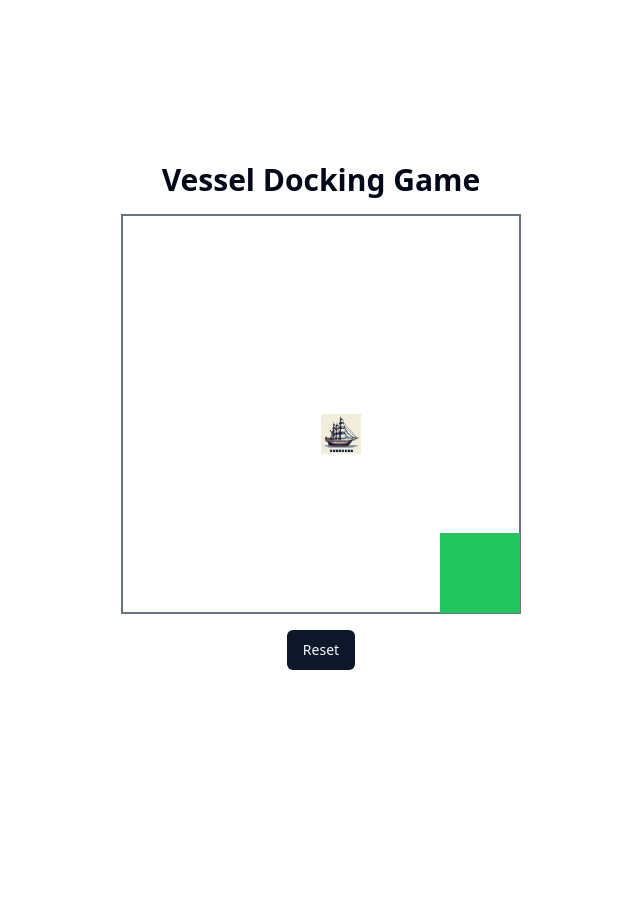
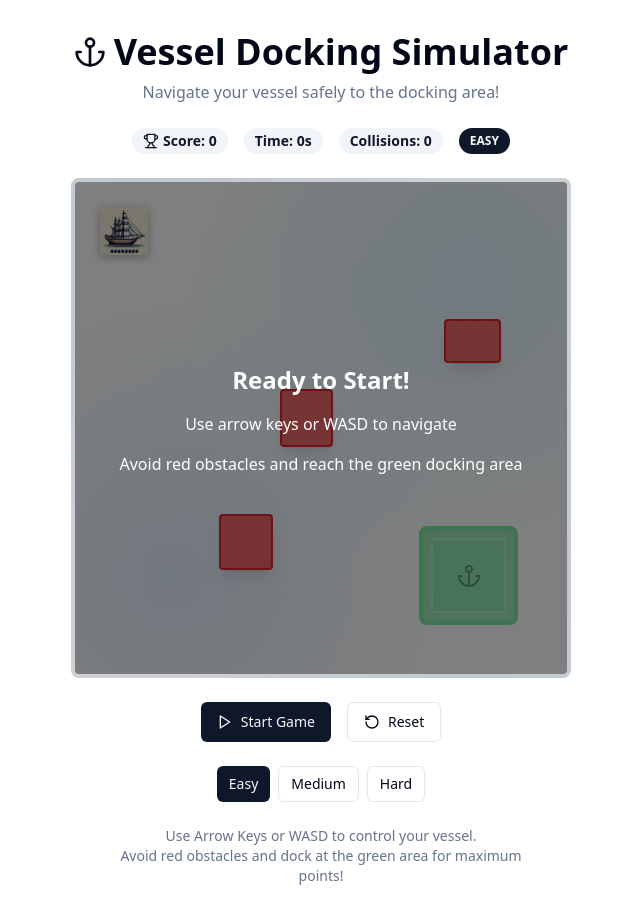
Before and after one commit to GPT-Engineer-App/vessel-dock-master, a React (Vite) app: page /vessel-docking-game in a window 1280 px wide. Shown: the whole page, without its empty margins (319-959 px from the left). Before the commit the page ends 832 px from the top, so only its background shows below. Built offline with nearby package versions, Linux system fonts and the light colour scheme.

Commit message:
Add features to vessel game

```diff
--- a/src/pages/VesselDockingGame.jsx
+++ b/src/pages/VesselDockingGame.jsx
@@ -1,30 +1,74 @@
-import React, { useState, useEffect, useRef } from "react";
+import React, { useState, useEffect, useRef, useCallback } from "react";
 import { Button } from "@/components/ui/button";
+import { Badge } from "@/components/ui/badge";
+import { Anchor, Trophy, RotateCcw, Play, Pause } from "lucide-react";
+import { toast } from "sonner";
 import vesselImage from "/public/images/vessel.png";
 
 const VesselDockingGame = () => {
-  const [vesselPosition, setVesselPosition] = useState({ top: 50, left: 50 });
+  const [vesselPosition, setVesselPosition] = useState({ top: 10, left: 10 });
   const [vesselVelocity, setVesselVelocity] = useState({ top: 0, left: 0 });
   const [isDocked, setIsDocked] = useState(false);
+  const [isPlaying, setIsPlaying] = useState(false);
+  const [score, setScore] = useState(0);
+  const [timeElapsed, setTimeElapsed] = useState(0);
+  const [collisions, setCollisions] = useState(0);
+  const [difficulty, setDifficulty] = useState('easy');
+  const [gameStatus, setGameStatus] = useState('ready'); // ready, playing, docked, failed
   const gameAreaRef = useRef(null);
 
+
+  // Difficulty settings
+  const difficultySettings = {
+    easy: { speed: 0.8, obstacles: 3, dockSize: 20, timeBonus: 1 },
+    medium: { speed: 1.2, obstacles: 5, dockSize: 15, timeBonus: 2 },
+    hard: { speed: 1.8, obstacles: 8, dockSize: 12, timeBonus: 3 }
+  };
+
+  // Generate obstacles based on difficulty
+  const [obstacles, setObstacles] = useState([]);
+
+  const generateObstacles = useCallback(() => {
+    const count = difficultySettings[difficulty].obstacles;
+    const newObstacles = [];
+    for (let i = 0; i < count; i++) {
+      newObstacles.push({
+        id: i,
+        top: Math.random() * 70 + 10,
+        left: Math.random() * 70 + 10,
+        width: 8 + Math.random() * 4,
+        height: 8 + Math.random() * 4
+      });
+    }
+    setObstacles(newObstacles);
+  }, [difficulty]);
+
   const handleKeyDown = (e) => {
-    if (isDocked) return;
+    if (!isPlaying || isDocked) return;
 
+    const speed = difficultySettings[difficulty].speed;
     setVesselVelocity((prevVelocity) => {
       const newVelocity = { ...prevVelocity };
       switch (e.key) {
         case "ArrowUp":
-          newVelocity.top = -1;
+        case "w":
+        case "W":
+          newVelocity.top = -speed;
           break;
         case "ArrowDown":
-          newVelocity.top = 1;
+        case "s":
+        case "S":
+          newVelocity.top = speed;
           break;
         case "ArrowLeft":
-          newVelocity.left = -1;
+        case "a":
+        case "A":
+          newVelocity.left = -speed;
           break;
         case "ArrowRight":
-          newVelocity.left = 1;
+        case "d":
+        case "D":
+          newVelocity.left = speed;
           break;
         default:
           break;
@@ -39,10 +83,18 @@ const VesselDockingGame = () => {
       switch (e.key) {
         case "ArrowUp":
         case "ArrowDown":
+        case "w":
+        case "W":
+        case "s":
+        case "S":
           newVelocity.top = 0;
           break;
         case "ArrowLeft":
         case "ArrowRight":
+        case "a":
+        case "A":
+        case "d":
+        case "D":
           newVelocity.left = 0;
           break;
         default:
@@ -51,6 +103,17 @@ const VesselDockingGame = () => {
       return newVelocity;
     });
   };
+
+  // Timer effect
+  useEffect(() => {
+    let interval;
+    if (isPlaying && !isDocked) {
+      interval = setInterval(() => {
+        setTimeElapsed(prev => prev + 1);
+      }, 1000);
+    }
+    return () => clearInterval(interval);
+  }, [isPlaying, isDocked]);
 
   useEffect(() => {
     const handleKeyDownWrapper = (e) => handleKeyDown(e);
@@ -61,56 +124,280 @@ const VesselDockingGame = () => {
       window.removeEventListener("keydown", handleKeyDownWrapper);
       window.removeEventListener("keyup", handleKeyUpWrapper);
     };
-  }, [isDocked]);
+  }, [isPlaying, isDocked, difficulty]);
+
+  // Collision detection with obstacles
+  const checkCollisions = useCallback((position) => {
+    for (let obstacle of obstacles) {
+      if (
+        position.left < obstacle.left + obstacle.width &&
+        position.left + 8 > obstacle.left &&
+        position.top < obstacle.top + obstacle.height &&
+        position.top + 8 > obstacle.top
+      ) {
+        return true;
+      }
+    }
+    return false;
+  }, [obstacles]);
 
   useEffect(() => {
+    if (!isPlaying) return;
+
     const interval = setInterval(() => {
       setVesselPosition((prevPosition) => {
         const newPosition = {
-          top: Math.min(Math.max(prevPosition.top + vesselVelocity.top, 0), 95),
-          left: Math.min(Math.max(prevPosition.left + vesselVelocity.left, 0), 95),
+          top: Math.min(Math.max(prevPosition.top + vesselVelocity.top, 0), 92),
+          left: Math.min(Math.max(prevPosition.left + vesselVelocity.left, 0), 92),
         };
+
+        // Check for collisions
+        if (checkCollisions(newPosition)) {
+          setCollisions(prev => prev + 1);
+          setScore(prev => Math.max(0, prev - 50));
+          toast.error("Collision! -50 points");
+          return prevPosition; // Don't move if collision
+        }
+
         return newPosition;
       });
-    }, 20);
+    }, 16);
 
     return () => clearInterval(interval);
-  }, [vesselVelocity]);
+  }, [vesselVelocity, isPlaying, checkCollisions]);
 
+  // Docking detection
   useEffect(() => {
+    const dockSize = difficultySettings[difficulty].dockSize;
+    const dockArea = { top: 90 - dockSize, left: 90 - dockSize };
+
     if (
-      vesselPosition.top >= 80 &&
+      vesselPosition.top >= dockArea.top &&
       vesselPosition.top <= 90 &&
-      vesselPosition.left >= 80 &&
-      vesselPosition.left <= 90
+      vesselPosition.left >= dockArea.left &&
+      vesselPosition.left <= 90 &&
+      isPlaying
     ) {
       setIsDocked(true);
-    } else {
-      setIsDocked(false);
+      setIsPlaying(false);
+      setGameStatus('docked');
+
+      // Calculate final score
+      const timeBonus = Math.max(0, (120 - timeElapsed) * difficultySettings[difficulty].timeBonus);
+      const collisionPenalty = collisions * 50;
+      const finalScore = Math.max(0, 1000 + timeBonus - collisionPenalty);
+      setScore(finalScore);
+
+      toast.success(`Successfully docked! Final score: ${finalScore}`);
     }
-  }, [vesselPosition]);
+  }, [vesselPosition, isPlaying, timeElapsed, collisions, difficulty]);
+
+  const startGame = () => {
+    setIsPlaying(true);
+    setGameStatus('playing');
+    setTimeElapsed(0);
+    setScore(0);
+    setCollisions(0);
+    setVesselPosition({ top: 10, left: 10 });
+    setVesselVelocity({ top: 0, left: 0 });
+    setIsDocked(false);
+    generateObstacles();
+    toast.success("Game started! Navigate to the docking area!");
+  };
+
+  const pauseGame = () => {
+    setIsPlaying(false);
+  };
 
   const resetGame = () => {
-    setVesselPosition({ top: 50, left: 50 });
+    setIsPlaying(false);
+    setGameStatus('ready');
+    setVesselPosition({ top: 10, left: 10 });
+    setVesselVelocity({ top: 0, left: 0 });
     setIsDocked(false);
+    setTimeElapsed(0);
+    setScore(0);
+    setCollisions(0);
+    generateObstacles();
   };
 
+  const changeDifficulty = (newDifficulty) => {
+    setDifficulty(newDifficulty);
+    resetGame();
+  };
+
+  // Initialize obstacles on mount
+  useEffect(() => {
+    generateObstacles();
+  }, [generateObstacles]);
+
+  const dockSize = difficultySettings[difficulty].dockSize;
+
   return (
-    <div className="flex flex-col items-center justify-center min-h-screen space-y-4">
-      <h1 className="text-3xl font-bold">Vessel Docking Game</h1>
-      <div ref={gameAreaRef} className="relative w-[400px] h-[400px] border-2 border-gray-500">
-        <img
-          src={vesselImage}
-          alt="Vessel"
-          className="absolute w-10 h-10"
-          style={{ top: `${vesselPosition.top}%`, left: `${vesselPosition.left}%` }}
-        />
-        <div className="absolute w-20 h-20 bg-green-500 top-[80%] left-[80%]" />
+    <div className="flex flex-col items-center justify-center min-h-screen space-y-6 p-4">
+      <div className="text-center space-y-2">
+        <h1 className="text-4xl font-bold flex items-center gap-2 justify-center">
+          <Anchor className="h-8 w-8" />
+          Vessel Docking Simulator
+        </h1>
+        <p className="text-muted-foreground">Navigate your vessel safely to the docking area!</p>
       </div>
-      <div className="flex space-x-4">
-        <Button onClick={resetGame}>Reset</Button>
+
+      {/* Game Stats */}
+      <div className="flex gap-4 flex-wrap justify-center">
+        <Badge variant="secondary" className="text-sm">
+          <Trophy className="h-4 w-4 mr-1" />
+          Score: {score}
+        </Badge>
+        <Badge variant="secondary" className="text-sm">
+          Time: {timeElapsed}s
+        </Badge>
+        <Badge variant="secondary" className="text-sm">
+          Collisions: {collisions}
+        </Badge>
+        <Badge variant={difficulty === 'easy' ? 'default' : difficulty === 'medium' ? 'secondary' : 'destructive'}>
+          {difficulty.toUpperCase()}
+        </Badge>
       </div>
-      {isDocked && <p className="text-green-500">Vessel Successfully Docked!</p>}
+
+      {/* Game Area */}
+      <div
+        ref={gameAreaRef}
+        className="relative w-[500px] h-[500px] border-4 border-primary/20 rounded-lg overflow-hidden bg-gradient-to-br from-blue-400/20 to-blue-600/30"
+        style={{
+          backgroundImage: `radial-gradient(circle at 20% 80%, rgba(120, 180, 255, 0.2) 0%, transparent 50%),
+                           radial-gradient(circle at 80% 20%, rgba(100, 200, 255, 0.2) 0%, transparent 50%),
+                           radial-gradient(circle at 40% 40%, rgba(200, 255, 255, 0.1) 0%, transparent 50%)`
+        }}
+      >
+        {/* Water waves effect */}
+        <div className="absolute inset-0 opacity-30">
+          <div className="absolute inset-0 bg-gradient-to-r from-transparent via-white/10 to-transparent animate-pulse" />
+        </div>
+
+        {/* Obstacles */}
+        {obstacles.map((obstacle) => (
+          <div
+            key={obstacle.id}
+            className="absolute bg-red-500/80 border-2 border-red-600 rounded-sm shadow-lg"
+            style={{
+              top: `${obstacle.top}%`,
+              left: `${obstacle.left}%`,
+              width: `${obstacle.width}%`,
+              height: `${obstacle.height}%`,
+            }}
+          />
+        ))}
+
+        {/* Docking Area */}
+        <div
+          className="absolute bg-green-500/60 border-4 border-green-400 rounded-lg shadow-inner animate-pulse"
+          style={{
+            top: `${90 - dockSize}%`,
+            left: `${90 - dockSize}%`,
+            width: `${dockSize}%`,
+            height: `${dockSize}%`,
+          }}
+        >
+          <div className="absolute inset-2 border-2 border-green-300 rounded bg-green-400/30" />
+          <Anchor className="absolute top-1/2 left-1/2 transform -translate-x-1/2 -translate-y-1/2 h-6 w-6 text-green-700" />
+        </div>
+
+        {/* Vessel */}
+        <div
+          className={`absolute transition-all duration-75 ${isDocked ? 'animate-bounce' : ''}`}
+          style={{
+            top: `${vesselPosition.top}%`,
+            left: `${vesselPosition.left}%`,
+            transform: 'translate(-50%, -50%)'
+          }}
+        >
+          <img
+            src={vesselImage}
+            alt="Vessel"
+            className="w-12 h-12 drop-shadow-lg"
+            style={{
+              filter: 'drop-shadow(0 2px 4px rgba(0,0,0,0.3))',
+              transform: `rotate(${vesselVelocity.left * 15}deg)`
+            }}
+          />
+        </div>
+
+        {/* Game Status Overlay */}
+        {gameStatus === 'ready' && (
+          <div className="absolute inset-0 bg-black/50 flex items-center justify-center">
+            <div className="text-center text-white">
+              <h2 className="text-2xl font-bold mb-4">Ready to Start!</h2>
+              <p className="mb-4">Use arrow keys or WASD to navigate</p>
+              <p className="mb-4">Avoid red obstacles and reach the green docking area</p>
+            </div>
+          </div>
+        )}
+
+        {gameStatus === 'docked' && (
+          <div className="absolute inset-0 bg-green-900/80 flex items-center justify-center">
+            <div className="text-center text-white">
+              <Trophy className="h-16 w-16 mx-auto mb-4 text-yellow-400" />
+              <h2 className="text-3xl font-bold mb-2">Successfully Docked!</h2>
+              <p className="text-xl">Final Score: {score}</p>
+              <p>Time: {timeElapsed}s | Collisions: {collisions}</p>
+            </div>
+          </div>
+        )}
+      </div>
+
+      {/* Controls */}
+      <div className="flex gap-4 flex-wrap justify-center">
+        {gameStatus === 'ready' && (
+          <Button onClick={startGame} className="flex items-center gap-2">
+            <Play className="h-4 w-4" />
+            Start Game
+          </Button>
+        )}
+
+        {isPlaying && (
+          <Button onClick={pauseGame} variant="secondary" className="flex items-center gap-2">
+            <Pause className="h-4 w-4" />
+            Pause
+          </Button>
+        )}
+
+        <Button onClick={resetGame} variant="outline" className="flex items-center gap-2">
+          <RotateCcw className="h-4 w-4" />
+          Reset
+        </Button>
+      </div>
+
+      {/* Difficulty Selection */}
+      <div className="flex gap-2">
+        <Button
+          onClick={() => changeDifficulty('easy')}
+          variant={difficulty === 'easy' ? 'default' : 'outline'}
+          size="sm"
+        >
+          Easy
+        </Button>
+        <Button
+          onClick={() => changeDifficulty('medium')}
+          variant={difficulty === 'medium' ? 'default' : 'outline'}
+          size="sm"
+        >
+          Medium
+        </Button>
+        <Button
+          onClick={() => changeDifficulty('hard')}
+          variant={difficulty === 'hard' ? 'default' : 'outline'}
+          size="sm"
+        >
+          Hard
+        </Button>
+      </div>
+
+      {/* Instructions */}
+      <div className="text-center text-sm text-muted-foreground max-w-md">
+        <p>Use Arrow Keys or WASD to control your vessel.</p>
+        <p>Avoid red obstacles and dock at the green area for maximum points!</p>
+      </div>
     </div>
   );
 };
```
